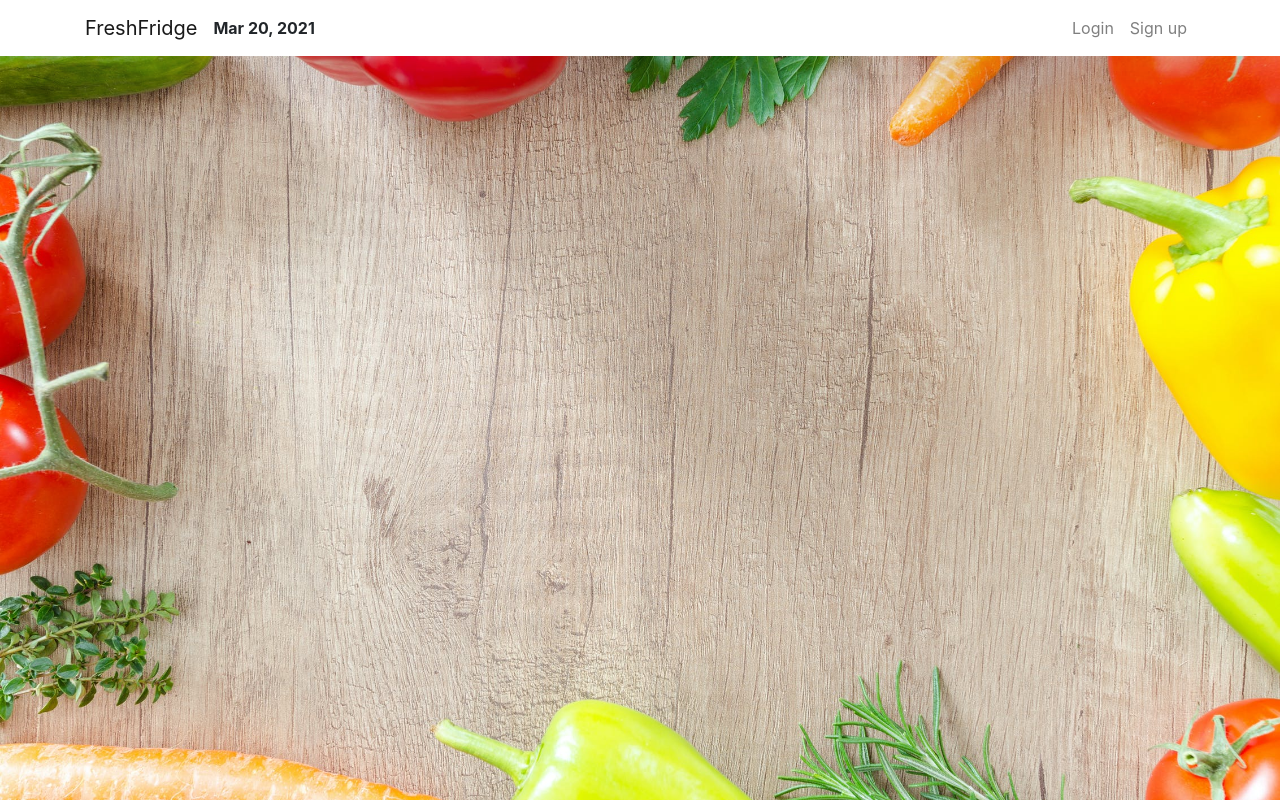
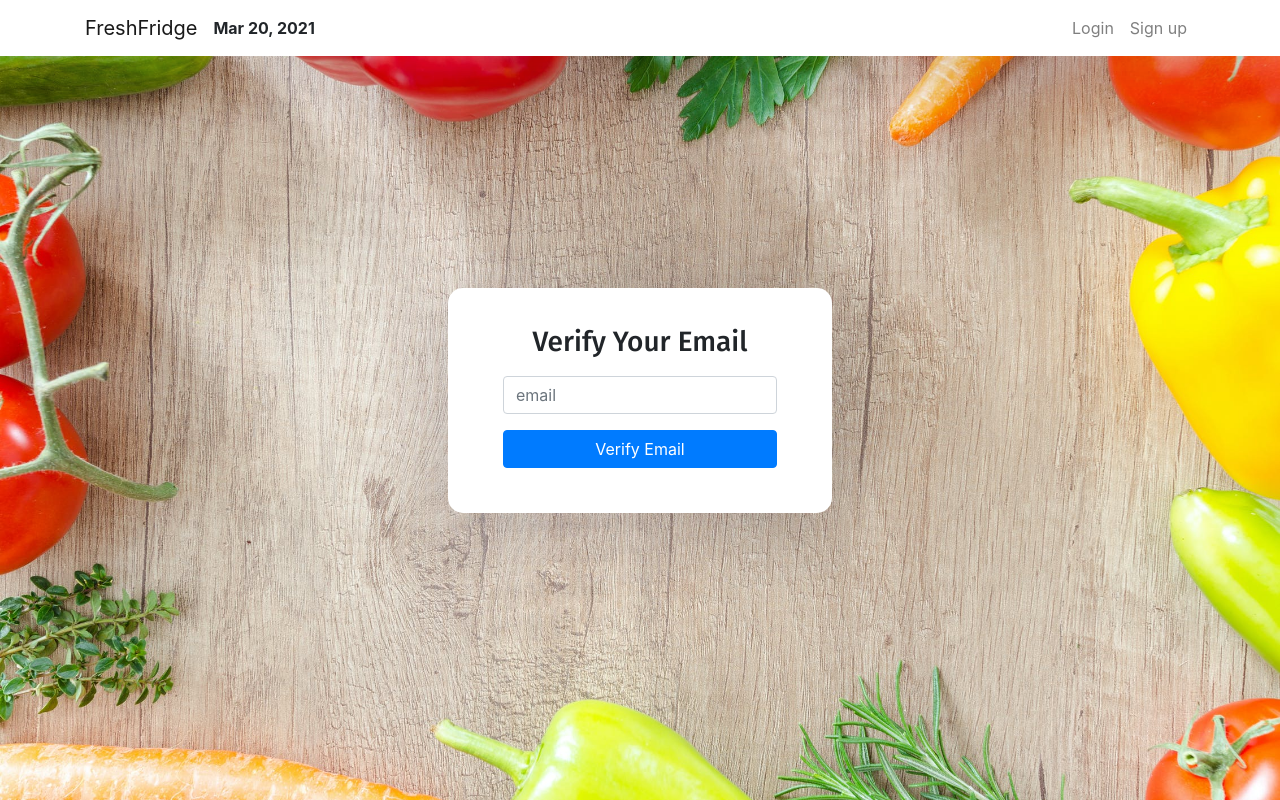
Before and after one commit to veryfaye/FreshFridge, a React (Create React App) app in the folder client/: page /resetpass in a window 1280 px wide. Built offline with nearby package versions, Linux system fonts and the light colour scheme.

Commit message:
Verify email page working

```diff
--- a/client/src/App.js
+++ b/client/src/App.js
@@ -7,6 +7,7 @@ import Signup from "./components/Signup";
 import Home from "./components/Home";
 import Moment from "./components/Date";
 import ResetPass from "./components/ResetPassword"
+import VerifyEmail from "./components/VerifyEmail";
 function App() {
 
   const [auth, setAuth] = useState(false);
@@ -48,6 +49,7 @@ function App() {
           </Route>
           <Route path="/sign-up" component={Signup} />
           <Route path="/home" component={Home} />
+          <Route exact path="/resetpass" component={VerifyEmail}/>
           <Route exact path="/resetpass/:token">
             <ResetPass />
           </Route>
--- a/client/src/components/ResetPassword.js
+++ b/client/src/components/ResetPassword.js
@@ -4,14 +4,11 @@ import API from "../utils/API";
 function ResetPassword() {
   const [user, setUser] = useState({ _id: "" });
   const { token } = useParams();
-  console.log(token);
 
   useEffect(() => {
     API.getUserByToken(token)
       .then((res) => {
-        console.log(res.data);
         setUser({ _id: res.data });
-        console.log(user);
       })
       .catch((err) => console.log(err));
   }, []);
@@ -19,13 +16,11 @@ function ResetPassword() {
   function handleInputChange(e) {
     const { name, value } = e.target;
     setUser({ ...user, [name]: value });
-    console.log(user);
   }
 
   function handleFormSubmit(e) {
     e.preventDefault();
     if (user.password) {
-      console.log(user);
       API.updateUser({
         _id: user._id,
         password: user.password,
--- a/client/src/components/Signup.js
+++ b/client/src/components/Signup.js
@@ -22,15 +22,6 @@ function SignUp() {
       newUser.email &&
       newUser.password
     ) {
-      console.log(
-        newUser.firstName +
-          ", " +
-          newUser.lastName +
-          ", " +
-          newUser.email +
-          ", " +
-          newUser.password
-      );
       API.saveUser({
         firstName: newUser.firstName,
         lastName: newUser.lastName,
@@ -38,12 +29,6 @@ function SignUp() {
         password: newUser.password,
       })
         .then(() => {
-          // setNewUser({
-          //   firstName: "",
-          //   lastName: "",
-          //   email: "",
-          //   password: "",
-          // });
           window.location.replace("/home")
         })
         .catch((err) => {
--- /dev/null
+++ b/client/src/components/VerifyEmail.js
@@ -0,0 +1,58 @@
+import React, { useState } from "react";
+import API from "../utils/API";
+function VerifyEmail() {
+  const [email, setEmail] = useState("");
+  const [successMessage, setSuccessMessage] = useState("")
+
+  function handleInputChange(e) {
+    const { value } = e.target;
+    setEmail(value);
+  }
+
+  function handleFormSubmit(e) {
+    e.preventDefault();
+    if (email) {
+      API.sendResetEmail({
+        email: email,
+      })
+        .then((res) => {
+          if(!res.data.message.msgError){
+            setSuccessMessage("Email Sent!");
+            console.log(successMessage)
+          }
+        })
+        .catch((err) => {
+          console.log(err);
+        });
+    }
+  }
+
+  return (
+    <div className="auth-wrapper">
+      <div className="auth-inner">
+        <form>
+          <h3>Verify Your Email</h3>
+          <div className="form-group">
+            <input
+              onChange={handleInputChange}
+              name="email"
+              type="text"
+              className="form-control"
+              value={email}
+              placeholder="email"
+            />
+          </div>
+          {successMessage ? <p>{successMessage}</p>:null}
+          <button
+            type="submit"
+            className="btn btn-primary btn-block"
+            onClick={handleFormSubmit}
+          >
+            Verify Email
+          </button>
+        </form>
+      </div>
+    </div>
+  );
+}
+export default VerifyEmail;
--- a/client/src/utils/API.js
+++ b/client/src/utils/API.js
@@ -7,6 +7,9 @@ export default {
   },
   getUser: function(userData){
     return axios.post("/api/user/login", userData);
+  },
+  sendResetEmail: function(email){
+    return axios.put("/api/user/sendResetEmail",email)
   },
   getUserByToken:function(token){
     return axios.get("/api/user/getByToken/"+token);
```
Also changed, not shown: 1 other file (tests, documents, lock files or other folders).
